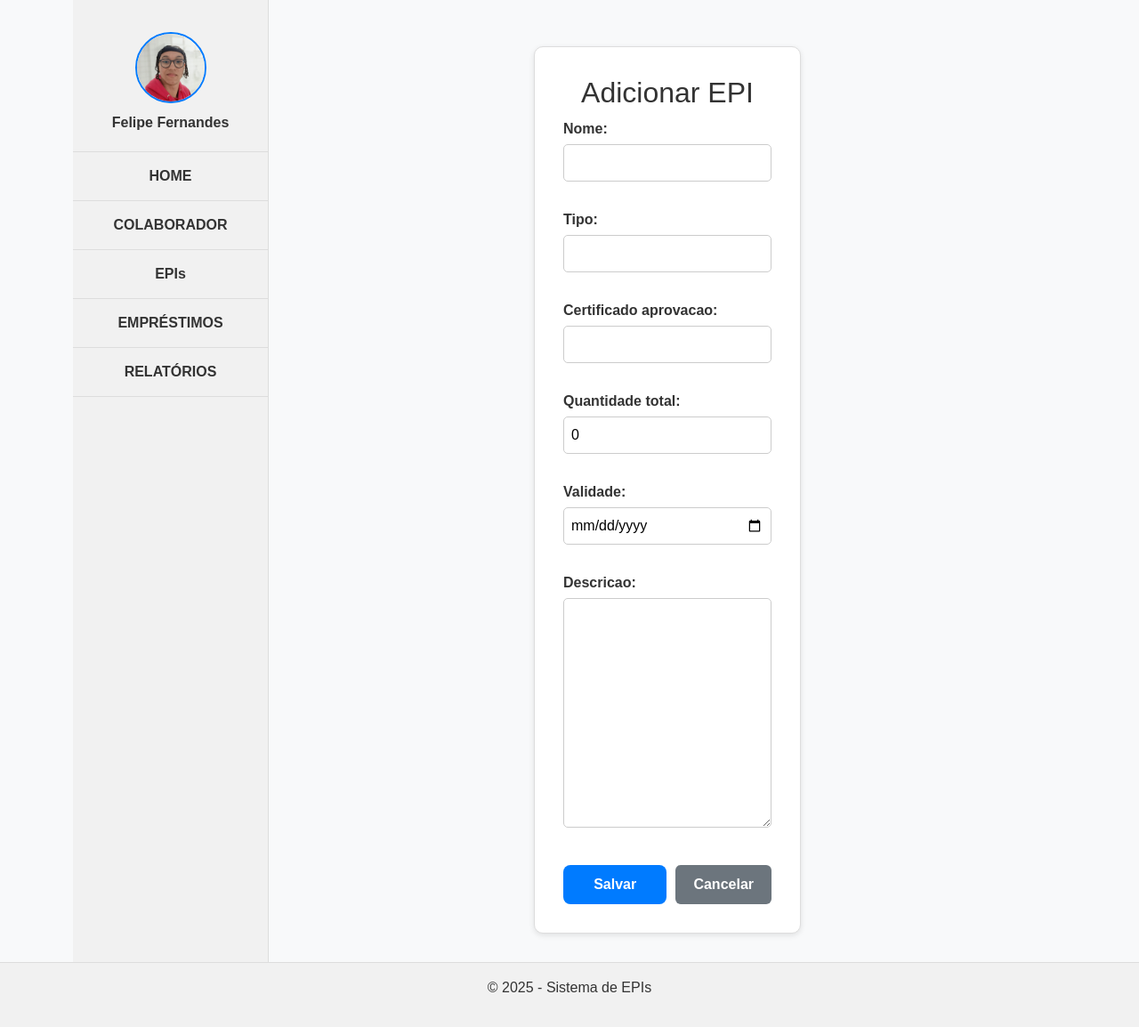
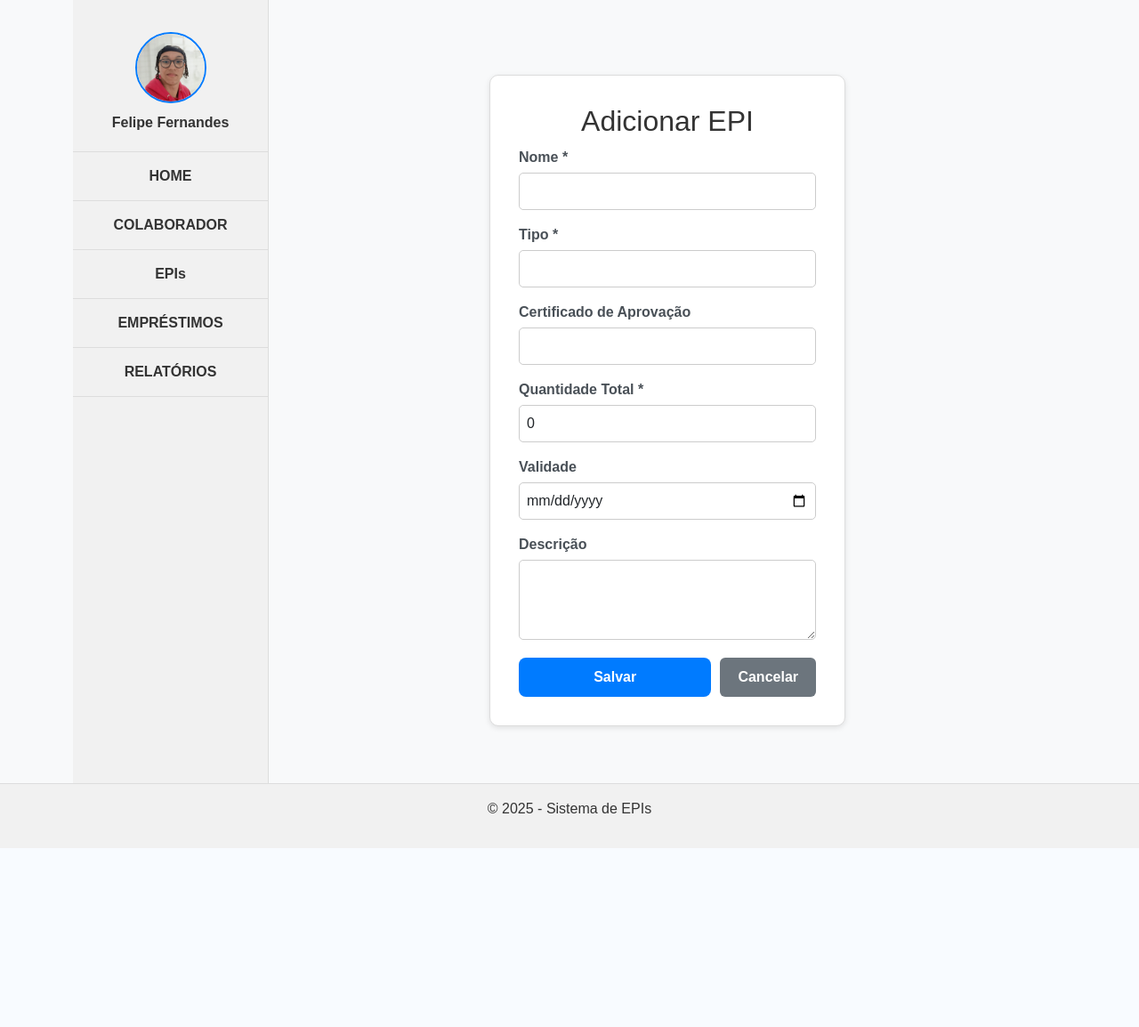
Before and after one commit to FelipeFernandesRib/gestao_epi, a Django app: page /epis/criar/ in a window 1280 px wide. Shown: the part 88-1242 px from the top of the page at 89% size. After the commit the page ends 1041 px from the top, so only its background shows below. Run offline with Django 5.2, Linux system fonts and the light colour scheme.

Commit message:
Refatora o formulário de EPI para renderização manual

```diff
--- a/amb_vir/gestao_epi/epis/templates/epis/form.html
+++ b/amb_vir/gestao_epi/epis/templates/epis/form.html
@@ -1,27 +1,90 @@
 {% extends 'basefinal.html' %}
+{% load static %}
+
 {% block content %}
-
-<div class="form-box">
-    {% if form.instance.pk %}
+<div class="content">
+    <div class="form-box" style="width: 400px;">
+        {% if epi %}
             <h2>Editar EPI</h2>
         {% else %}
             <h2>Adicionar EPI</h2>
         {% endif %}
 
-    <form method="post">
-        {% csrf_token %}
-        <div class="form-fields">
-            {% for field in form %}
-                <div class="form-group">
-                    <label for="{{ field.id_for_label }}">{{ field.label }}:</label>
-                    {{ field }}
+        <!-- Mensagens -->
+        {% if messages %}
+        <div class="messages-container">
+            {% for message in messages %}
+            <div class="alert alert-{{ message.tags }} alert-dismissible fade show" role="alert">
+                {{ message }}
+                <button type="button" class="btn-close" data-bs-dismiss="alert" aria-label="Close"></button>
             </div>
             {% endfor %}
         </div>
+        {% endif %}
+
+        <form method="post">
+            {% csrf_token %}
+
+            <!-- Campos individuais para controle total -->
+            <div class="mb-3">
+                <label for="id_nome" class="form-label">Nome *</label>
+                <input type="text" name="nome" id="id_nome" class="form-control"
+                       value="{{ form.nome.value|default:'' }}" required maxlength="100">
+                {% if form.nome.errors %}
+                <div class="text-danger small">{{ form.nome.errors }}</div>
+                {% endif %}
+            </div>
+
+            <div class="mb-3">
+                <label for="id_tipo" class="form-label">Tipo *</label>
+                <input type="text" name="tipo" id="id_tipo" class="form-control"
+                       value="{{ form.tipo.value|default:'' }}" required maxlength="50">
+                {% if form.tipo.errors %}
+                <div class="text-danger small">{{ form.tipo.errors }}</div>
+                {% endif %}
+            </div>
+
+            <div class="mb-3">
+                <label for="id_certificado_aprovacao" class="form-label">Certificado de Aprovação</label>
+                <input type="text" name="certificado_aprovacao" id="id_certificado_aprovacao" class="form-control"
+                       value="{{ form.certificado_aprovacao.value|default:'' }}" maxlength="20">
+                {% if form.certificado_aprovacao.errors %}
+                <div class="text-danger small">{{ form.certificado_aprovacao.errors }}</div>
+                {% endif %}
+            </div>
+
+            <div class="mb-3">
+                <label for="id_quantidade_total" class="form-label">Quantidade Total *</label>
+                <input type="number" name="quantidade_total" id="id_quantidade_total" class="form-control"
+                       value="{{ form.quantidade_total.value|default:'0' }}" min="0" required>
+                {% if form.quantidade_total.errors %}
+                <div class="text-danger small">{{ form.quantidade_total.errors }}</div>
+                {% endif %}
+            </div>
+
+            <!-- CAMPO VALIDADE CORRIGIDO -->
+            <div class="mb-3">
+                <label for="id_validade" class="form-label">Validade</label>
+                <input type="date" name="validade" id="id_validade" class="form-control"
+                       value="{% if form.validade.value %}{{ form.validade.value|date:'Y-m-d' }}{% endif %}">
+                {% if form.validade.errors %}
+                <div class="text-danger small">{{ form.validade.errors }}</div>
+                {% endif %}
+            </div>
+
+            <div class="mb-3">
+                <label for="id_descricao" class="form-label">Descrição</label>
+                <textarea name="descricao" id="id_descricao" class="form-control" rows="3">{{ form.descricao.value|default:'' }}</textarea>
+                {% if form.descricao.errors %}
+                <div class="text-danger small">{{ form.descricao.errors }}</div>
+                {% endif %}
+            </div>
+
             <div class="form-actions">
                 <button type="submit" class="btn-save">Salvar</button>
                 <a href="{% url 'lista_epis' %}" class="btn-cancel">Cancelar</a>
             </div>
         </form>
     </div>
+</div>
 {% endblock %}
```
Lines whose indentation alone changed are shown as unchanged.
